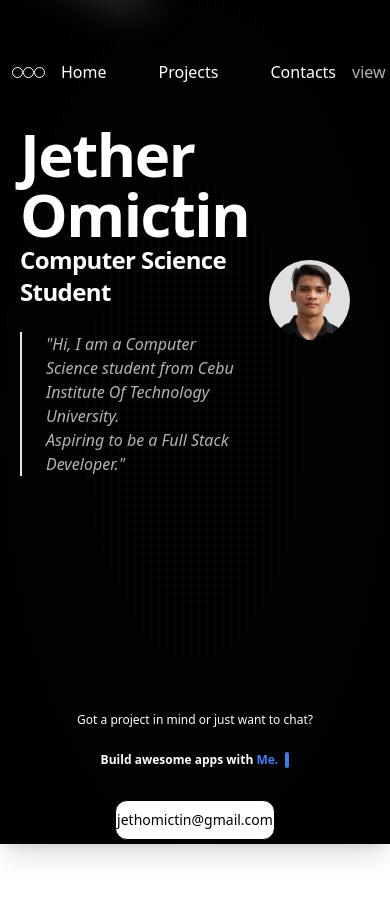
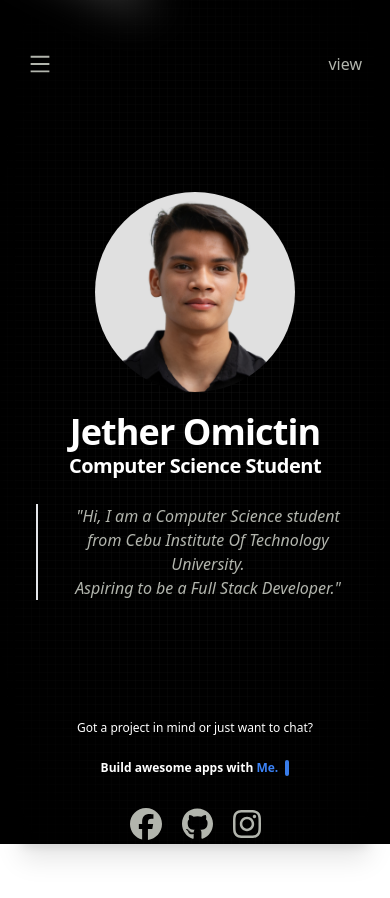
Before and after one commit to Jethrr/personal-portfolio, a React (Vite) app: page /home in a window 390 px wide. Shown: the top 898 px of the page. Built offline with nearby package versions, Linux system fonts and the light colour scheme.

Commit message:
homepage progress

```diff
--- a/src/components/ui/Navbar.tsx
+++ b/src/components/ui/Navbar.tsx
@@ -1,18 +1,82 @@
+import { useState } from "react";
 import HeroCircles from "./HeroCircles";
 import { Button } from "@/components/ui/button";
 import { Link } from "react-router-dom";
+import { AiOutlineMenu, AiOutlineClose } from "react-icons/ai";
 
 const Navbar = () => {
+  const [isSidebarOpen, setIsSidebarOpen] = useState(false);
+
+  const toggleSidebar = () => {
+    setIsSidebarOpen(!isSidebarOpen);
+  };
+
   return (
-    <nav className=" p-3 flex items-center  justify-between mt-10">
+    <div className="nav-div relative">
+      {/* Overlay */}
+      {isSidebarOpen && (
+        <div
+          className="fixed inset-0  bg-opacity-50 backdrop-filter backdrop-blur-sm"
+          onClick={toggleSidebar}
+        ></div>
+      )}
+
+      {/* Sidebar */}
+      <div
+        className={`sidebar flex-col fixed left-0 top-0 w-[50%] md:w-64 border-r border-gray-300 h-full bg-[#09090B] transform transition-transform ${
+          isSidebarOpen ? "translate-x-0" : "-translate-x-full"
+        }`}
+      >
+        <button
+          className="text-white absolute top-2 right-2 md:hidden"
+          onClick={toggleSidebar}
+        >
+          <AiOutlineClose size={24} />
+        </button>
+        <ul className="pt-10 space-y-5">
+          <li className="w-full hover:bg-gray-400">
+            <Button variant="secondary" className="text-white text-md">
+              <Link to="/home">Home</Link>
+            </Button>
+          </li>
+          <li className="w-full hover:bg-gray-400">
+            <Button variant="secondary" className="text-white text-md">
+              <Link to="/projects">Projects</Link>
+            </Button>
+          </li>
+          <li className="w-full hover:bg-gray-400">
+            <Button variant="secondary" className="text-white text-md">
+              <Link to="/contacts">Contacts</Link>
+            </Button>
+          </li>
+        </ul>
+      </div>
+
+      {/* Main Navigation */}
+      <nav className="p-3 flex items-center justify-between mt-10">
+        <div
+          className="menu cursor-pointer block md:hidden "
+          onClick={toggleSidebar}
+        >
+          {isSidebarOpen ? (
+            <Button variant="outline">
+              <AiOutlineClose size={24} />
+            </Button>
+          ) : (
+            <AiOutlineMenu size={24} />
+          )}
+        </div>
+
+        <div className="dots hidden md:block">
           <HeroCircles />
-      <ul className="flex gap-5">
+        </div>
+
+        <ul className="gap-5 hidden md:flex">
           <li>
             <Button variant="link" className="text-white text-md">
               <Link to="/home">Home</Link>
             </Button>
           </li>
-
           <li>
             <Button variant="link" className="text-white text-md">
               <Link to="/projects">Projects</Link>
@@ -24,10 +88,12 @@ const Navbar = () => {
             </Button>
           </li>
         </ul>
+
         <div className="icon">
           <p>view</p>
         </div>
       </nav>
+    </div>
   );
 };
 
--- a/src/components/ui/TypewriterEffect.tsx
+++ b/src/components/ui/TypewriterEffect.tsx
@@ -1,5 +1,16 @@
 "use client";
 import { TypewriterEffectSmooth } from "./typewriter-effect";
+import { FontAwesomeIcon } from "@fortawesome/react-fontawesome";
+import {
+  faGithub,
+  faFacebook,
+  faInstagram,
+} from "@fortawesome/free-brands-svg-icons";
+
+const facebook = <FontAwesomeIcon icon={faFacebook} size="2xl" />;
+const github = <FontAwesomeIcon icon={faGithub} size="2xl" />;
+const instagram = <FontAwesomeIcon icon={faInstagram} size="2xl" />;
+
 export function TypewriterEffect() {
   const words = [
     {
@@ -20,15 +31,31 @@ export function TypewriterEffect() {
     },
   ];
   return (
-    <div className="flex flex-col items-center justify-center h-[25rem] mt-20 ">
-      <p className="text-white dark:text-neutral-200 text-xs sm:text-base  ">
+    <div className="flex flex-col items-center justify-center h-[20rem] lg:mt-20 ">
+      <p className="text-white dark:text-neutral-200 text-xs sm:text-base mt-[-10]">
         Got a project in mind or just want to chat?
       </p>
       <TypewriterEffectSmooth words={words} />
       <div className="flex flex-col md:flex-row space-y-4 md:space-y-0 space-x-0 md:space-x-4">
-        <button className="w-40 h-10 rounded-xl bg-white text-black border border-black  text-sm">
-          jethomictin@gmail.com
-        </button>
+        <div className="social-media-navs">
+          <div className="nav-links">
+            <ul className="flex items-center justify-center gap-5">
+              <li>
+                <a href="https://www.facebook.com/profile.php?id=100094149589311">
+                  {facebook}
+                </a>
+              </li>
+
+              <li>
+                <a href="https://github.com/Jethrr">{github}</a>
+              </li>
+
+              <li>
+                <a href="https://www.instagram.com/jethvrdio/">{instagram}</a>
+              </li>
+            </ul>
+          </div>
+        </div>
       </div>
     </div>
   );
--- a/src/pages/Home.tsx
+++ b/src/pages/Home.tsx
@@ -2,38 +2,39 @@ import Navbar from "@/components/ui/Navbar";
 import Profile from "../assets/images/Profile.jpg";
 import { Spotlight } from "@/components/ui/Spotlight";
 import { GridBackgroundDemo } from "@/components/ui/GridBackgroundDemo";
-
 import { TypewriterEffect } from "@/components/ui/TypewriterEffect";
 
 const Home = () => {
   return (
     <div className="relative h-screen w-full">
       <GridBackgroundDemo />
-      <div className="relative z-10  w-full h-screen text-[#B2B5AD] flex items-center justify-center">
+      <div className="relative z-10 w-full h-screen text-[#B2B5AD] flex items-center justify-center">
         <Spotlight />
-        <div className="home-container h-full w-full shadow-xl mx-60">
+        <div className="home-container h-full w-full shadow-xl mx-4 xl:mx-60">
           <Navbar />
-          <div className="home-contents">
-            <div className="header-nav flex items-center justify-center p-5">
-              <div className="heading-texts w-full">
-                <h3 className="scroll-m-20 text-6xl font-bold tracking-tight text-white">
+
+          <div className="home-contents my-16">
+            <div className="header-nav flex flex-col-reverse xl:flex-row items-center justify-center p-5">
+              <div className="heading-texts w-full flex flex-col items-center xl:items-start justify-center xl:justify-start">
+                <h3 className="scroll-m-20 text-4xl xl:text-6xl font-bold tracking-tight text-white text-center xl:text-left">
                   Jether Omictin
                 </h3>
-                <h4 className="scroll-m-20 text-2xl font-semibold tracking-tight text-white">
+                <h4 className="scroll-m-20 text-xl xl:text-2xl font-semibold tracking-tight text-white text-center xl:text-left">
                   Computer Science Student
                 </h4>
-
-                <blockquote className="mt-6 border-l-2 pl-6 italic">
+                <blockquote className="mt-6 border-l-2 pl-6 italic text-center xl:text-left">
                   "Hi, I am a Computer Science student from Cebu Institute Of
                   Technology University. <br /> Aspiring to be a Full Stack
                   Developer."
                 </blockquote>
               </div>
               <div className="img-div p-5">
-                <img src={Profile} className="w-[400px] rounded-full" />
+                <img
+                  src={Profile}
+                  className="w-full max-w-[200px] xl:max-w-[400px] h-auto rounded-full"
+                />
               </div>
             </div>
-
             <TypewriterEffect />
           </div>
         </div>
```
Also changed, not shown: package.json (+7 -0 lines), 1 other file (tests, documents, lock files or other folders). Lines whose indentation alone changed are shown as unchanged.
